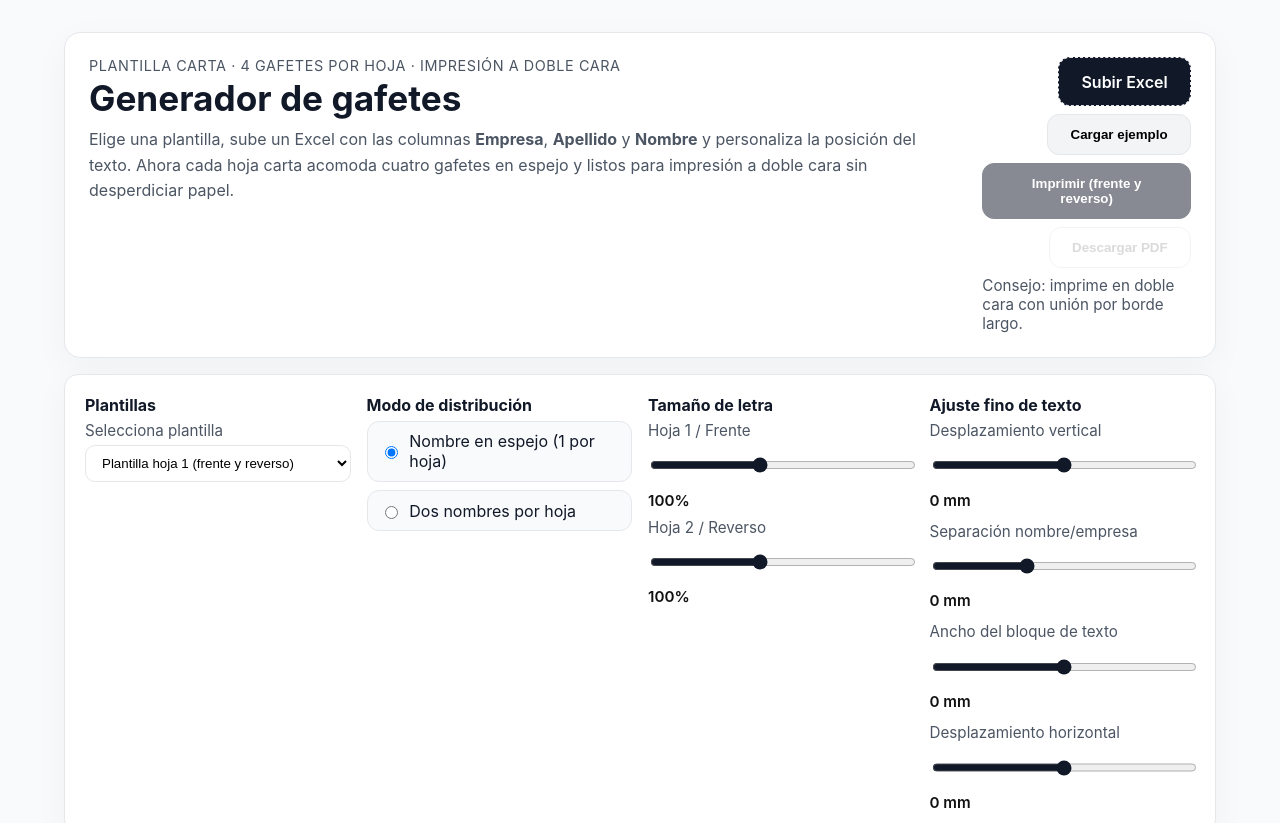
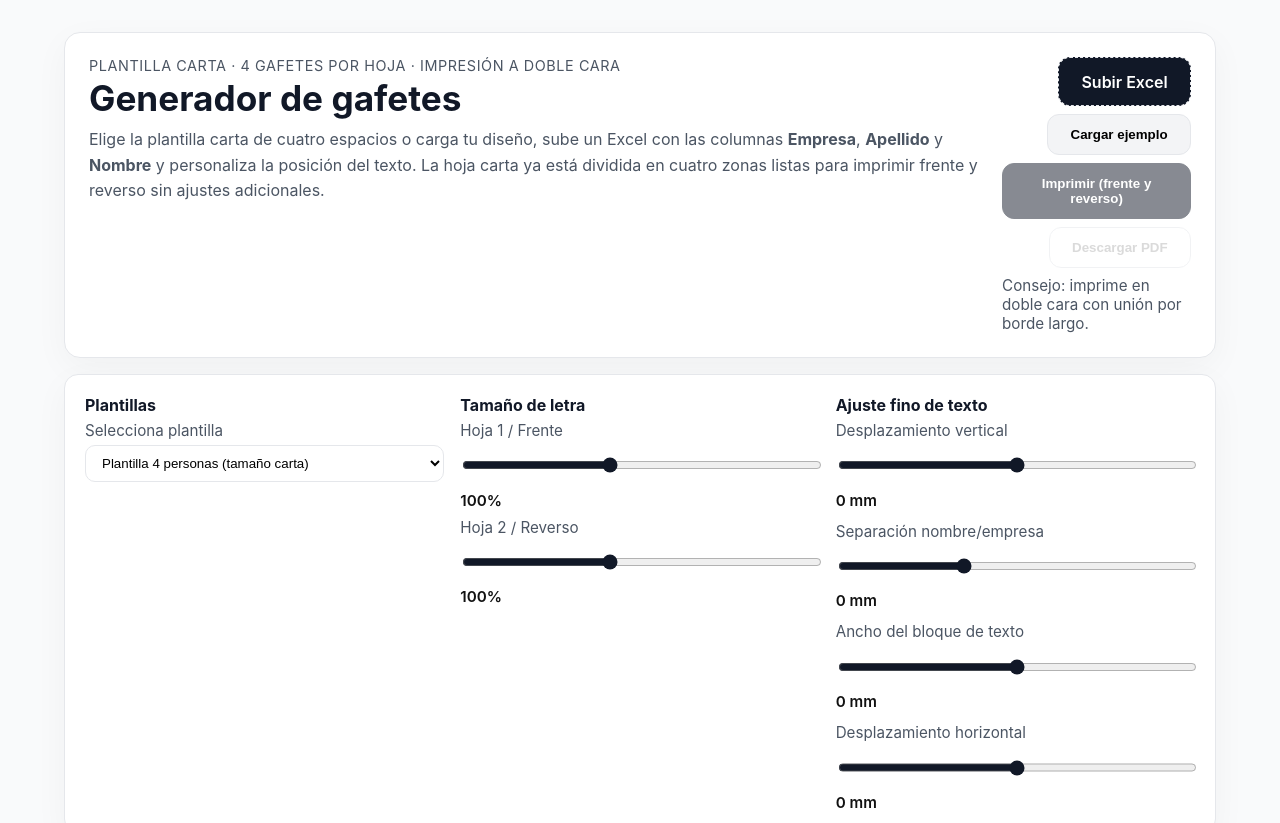
Before and after one commit to vicvaz074/automatizacion_nombres, a React (Vite) app: page / in a window 1280 px wide. Shown: the top 823 px of the page. Built offline with nearby package versions, Linux system fonts and the light colour scheme.

Commit message:
Adoptar plantilla carta de cuatro gafetes

```diff
--- a/src/App.css
+++ b/src/App.css
@@ -461,7 +461,7 @@ button.ghost {
 }
 
 .print-sheet--back {
-  transform: rotate(180deg);
+  transform: none;
 }
 
 .print-sheet__label {
--- a/src/App.jsx
+++ b/src/App.jsx
@@ -8,22 +8,10 @@ const FUTURA_STACK = "'Futura', 'Futura PT', 'Century Gothic', 'Arial', sans-ser
 
 const TEMPLATE_OPTIONS = [
   {
-    id: 'sheet-one',
-    label: 'Plantilla hoja 1 (frente y reverso)',
-    front: '/Plantilla_hoja_1.png',
-    back: '/Plantilla_hoja_1.png',
-  },
-  {
-    id: 'sheet-two',
-    label: 'Plantilla hoja 2 (frente y reverso)',
-    front: '/Plantilla_hoja_2.png',
-    back: '/Plantilla_hoja_2.png',
-  },
-  {
-    id: 'mixed',
-    label: 'Combinado: hoja 1 al frente · hoja 2 al reverso',
-    front: '/Plantilla_hoja_1.png',
-    back: '/Plantilla_hoja_2.png',
+    id: 'sheet-letter',
+    label: 'Plantilla 4 personas (tamaño carta)',
+    front: '/Plantilla 4 personas.png',
+    back: '/Plantilla 4 personas.png',
   },
   {
     id: 'custom',
@@ -224,56 +212,26 @@ function buildNameStyles(attendee, isBack, positionAdjustments, fontScale = 1) {
   }
 }
 
-function BadgeFace({ attendees, variant = 'front', template, layoutMode, positionAdjustments, fontScale }) {
+function BadgeFace({ attendees, variant = 'front', template, positionAdjustments, fontScale }) {
   const isBack = variant === 'back'
-  const isPairedLayout = layoutMode === 'paired'
   const templateSrc = isBack ? template.back : template.front
-  const [first, second] = attendees
+  const [first] = attendees
   const baseScale = isBack ? fontScale.back : fontScale.front
   const primaryScale = baseScale * (isBack ? first.fontScaleBack ?? 1 : first.fontScaleFront ?? 1)
-  const secondaryScale =
-    baseScale * (isBack ? second?.fontScaleBack ?? 1 : second?.fontScaleFront ?? 1)
   const primaryStyles = buildNameStyles(first, isBack, positionAdjustments, primaryScale)
-  const secondaryStyles = second
-    ? buildNameStyles(second, isBack, positionAdjustments, secondaryScale)
-    : primaryStyles
-  const isMirrorLayout = layoutMode === 'mirror'
 
   return (
-    <section className={`badge badge--${variant} badge--layout-${layoutMode}`}>
+    <section className={`badge badge--${variant}`}>
       {templateSrc ? (
         <img className="badge__template" src={templateSrc} alt={`Plantilla ${variant}`} />
       ) : (
         <div className="badge__template badge__template--placeholder">Sube tu plantilla de {variant === 'front' ? 'frente' : 'reverso'}</div>
       )}
 
-      {isMirrorLayout ? (
-        <>
-          <div className="names" style={primaryStyles}>
-            <p className="name">{first.fullName || 'Nombre Apellido'}</p>
-            <p className="company">{first.company || 'Empresa'}</p>
-          </div>
-
-          <div className="names names--mirrored" style={primaryStyles}>
-            <p className="name">{first.fullName || 'Nombre Apellido'}</p>
-            <p className="company">{first.company || 'Empresa'}</p>
-          </div>
-        </>
-      ) : (
-        <>
-          <div className="names names--top" style={primaryStyles}>
-            <p className="name">{first.fullName || 'Nombre Apellido'}</p>
-            <p className="company">{first.company || 'Empresa'}</p>
-          </div>
-
-          {second && (
-            <div className={`names names--bottom ${isPairedLayout ? 'names--mirrored' : ''}`} style={secondaryStyles}>
-              <p className="name">{second.fullName || 'Nombre Apellido'}</p>
-              <p className="company">{second.company || 'Empresa'}</p>
-            </div>
-          )}
-        </>
-      )}
+      <div className="names" style={primaryStyles}>
+        <p className="name">{first.fullName || 'Nombre Apellido'}</p>
+        <p className="company">{first.company || 'Empresa'}</p>
+      </div>
     </section>
   )
 }
@@ -290,7 +248,6 @@ function PrintSheet({
   sheet,
   variant,
   template,
-  layoutMode,
   positionAdjustments,
   fontScale,
   index,
@@ -309,7 +266,6 @@ function PrintSheet({
               attendees={group}
               variant={variant}
               template={template}
-              layoutMode={layoutMode}
               positionAdjustments={positionAdjustments}
               fontScale={fontScale}
             />
@@ -327,7 +283,6 @@ function App() {
   const [error, setError] = useState('')
   const [templateId, setTemplateId] = useState(TEMPLATE_OPTIONS[0].id)
   const [customTemplate, setCustomTemplate] = useState({ front: '', back: '' })
-  const [layoutMode, setLayoutMode] = useState('mirror')
   const [positionAdjustments, setPositionAdjustments] = useState({ vertical: 0, gap: 0, width: 0, horizontal: 0 })
   const [fontScale, setFontScale] = useState({ front: 1, back: 1 })
   const [attendeeOverrides, setAttendeeOverrides] = useState({})
@@ -467,15 +422,7 @@ function App() {
       .slice(0, 8)
   }, [quickSearch, suggestionCatalog])
 
-  const badgeGroups = useMemo(() => {
-    if (layoutMode === 'mirror') return decoratedAttendees.map((attendee) => [attendee])
-
-    const groups = []
-    for (let i = 0; i < decoratedAttendees.length; i += 2) {
-      groups.push(decoratedAttendees.slice(i, i + 2))
-    }
-    return groups
-  }, [decoratedAttendees, layoutMode])
+  const badgeGroups = useMemo(() => decoratedAttendees.map((attendee) => [attendee]), [decoratedAttendees])
 
   const sheets = useMemo(() => chunkIntoSheets(badgeGroups), [badgeGroups])
   const totalSheets = useMemo(() => sheets.length, [sheets])
@@ -487,15 +434,10 @@ function App() {
   const editingPositionLabel = decoratedAttendees.length ? `#${editingIndex + 1} de ${decoratedAttendees.length}` : 'Sin selección'
   const isPersonCustomized = Boolean(attendeeOverrides[editingIndex])
 
-  const activeBadgeGroup = useMemo(() => {
-    if (!decoratedAttendees.length) return []
-    if (layoutMode === 'mirror') {
-      return [decoratedAttendees[editingIndex] || decoratedAttendees[0]]
-    }
-
-    const groupIndex = Math.floor(editingIndex / 2)
-    return badgeGroups[groupIndex] || decoratedAttendees.slice(groupIndex * 2, groupIndex * 2 + 2)
-  }, [badgeGroups, decoratedAttendees, editingIndex, layoutMode])
+  const activeBadgeGroup = useMemo(
+    () => (decoratedAttendees.length ? [decoratedAttendees[editingIndex] || decoratedAttendees[0]] : []),
+    [decoratedAttendees, editingIndex]
+  )
 
   const handleDownloadPDF = async () => {
     if (!badgeGroups.length || missingCustomTemplate) return
@@ -563,9 +505,9 @@ function App() {
           <p className="eyebrow">Plantilla carta · 4 gafetes por hoja · Impresión a doble cara</p>
           <h1>Generador de gafetes</h1>
           <p className="lead">
-            Elige una plantilla, sube un Excel con las columnas <strong>Empresa</strong>, <strong>Apellido</strong> y{' '}
-            <strong>Nombre</strong> y personaliza la posición del texto. Ahora cada hoja carta acomoda cuatro gafetes en
-            espejo y listos para impresión a doble cara sin desperdiciar papel.
+            Elige la plantilla carta de cuatro espacios o carga tu diseño, sube un Excel con las columnas <strong>Empresa</strong>,{' '}
+            <strong>Apellido</strong> y <strong>Nombre</strong> y personaliza la posición del texto. La hoja carta ya está dividida en
+            cuatro zonas listas para imprimir frente y reverso sin ajustes adicionales.
           </p>
         </div>
         <div className="actions">
@@ -617,32 +559,6 @@ function App() {
             )}
 
             {missingCustomTemplate && <p className="helper warning">Sube frente y reverso para usar tu plantilla personalizada.</p>}
-          </div>
-        </div>
-
-        <div>
-          <p className="panel__title">Modo de distribución</p>
-          <div className="controls controls--inline">
-            <label className="pill-option">
-              <input
-                type="radio"
-                name="layout"
-                value="mirror"
-                checked={layoutMode === 'mirror'}
-                onChange={(event) => setLayoutMode(event.target.value)}
-              />
-              <span>Nombre en espejo (1 por hoja)</span>
-            </label>
-            <label className="pill-option">
-              <input
-                type="radio"
-                name="layout"
-                value="paired"
-                checked={layoutMode === 'paired'}
-                onChange={(event) => setLayoutMode(event.target.value)}
-              />
-              <span>Dos nombres por hoja</span>
-            </label>
           </div>
         </div>
 
@@ -910,7 +826,7 @@ function App() {
                   <p className="person-preview__label">
                     Vista previa en vivo de <strong>{editingPerson?.fullName || 'la persona seleccionada'}</strong>
                   </p>
-                  <div className="pill pill--neutral">{layoutMode === 'mirror' ? 'Modo espejo' : 'Modo doble'}</div>
+                  <div className="pill pill--neutral">Plantilla carta · 4 gafetes</div>
                 </div>
                 <p className="helper">Observa cómo se verá cada lado sin salir de la edición individual.</p>
               <div className="badge-pair badge-pair--compact">
@@ -920,7 +836,6 @@ function App() {
                       sheet={activeSheet}
                       variant="front"
                       template={activeTemplate}
-                      layoutMode={layoutMode}
                       positionAdjustments={positionAdjustments}
                       fontScale={fontScale}
                       index={activeSheetIndex}
@@ -932,7 +847,6 @@ function App() {
                       sheet={activeSheet}
                       variant="back"
                       template={activeTemplate}
-                      layoutMode={layoutMode}
                       positionAdjustments={positionAdjustments}
                       fontScale={fontScale}
                       index={activeSheetIndex}
@@ -969,7 +883,7 @@ function App() {
           <h2>Vista previa</h2>
           <p>
             Ajusta los deslizadores hasta que el texto caiga en el lugar exacto de tu plantilla. Cada hoja carta acomoda
-            4 gafetes simétricos y en espejo: la cara posterior rota el lienzo para alinearse al imprimir a doble cara.
+            4 gafetes simétricos listos para imprimir frente y reverso con la misma orientación.
           </p>
         </div>
         {!attendees.length && <p className="empty">Sube tu Excel o usa el ejemplo para comenzar.</p>}
@@ -981,7 +895,6 @@ function App() {
                 sheet={sheet}
                 variant="front"
                 template={activeTemplate}
-                layoutMode={layoutMode}
                 positionAdjustments={positionAdjustments}
                 fontScale={fontScale}
                 index={index}
@@ -990,7 +903,6 @@ function App() {
                 sheet={sheet}
                 variant="back"
                 template={activeTemplate}
-                layoutMode={layoutMode}
                 positionAdjustments={positionAdjustments}
                 fontScale={fontScale}
                 index={index}
```
